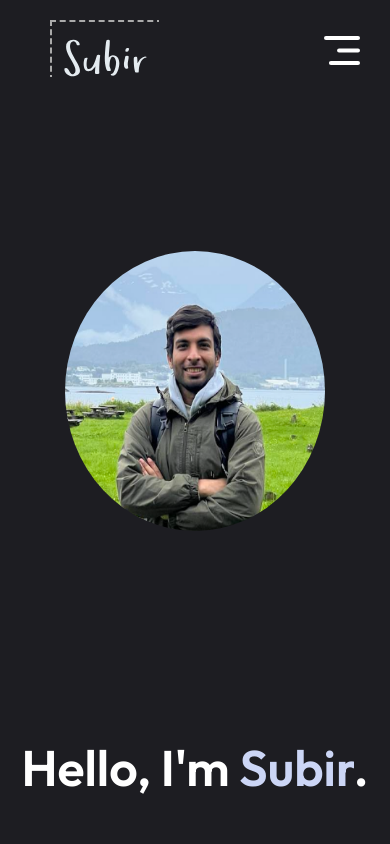
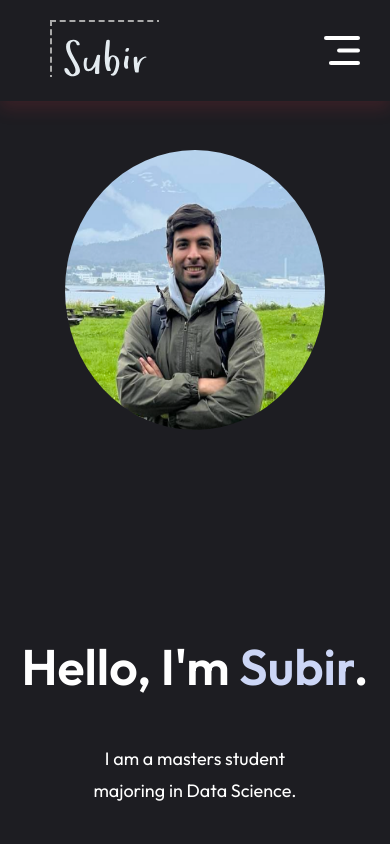
Before and after one commit to subir-raju/Portfolio_New, a React (Vite) app: page / in a window 390 px wide. Shown: the top 844 px of the page. Built offline with nearby package versions, Linux system fonts and the light colour scheme.

Commit message:
Fixed navbar scroll disappear problem

```diff
--- a/src/Components/Navbar/Navbar.css
+++ b/src/Components/Navbar/Navbar.css
@@ -1,10 +1,21 @@
-.navbar{
+  .navbar {
     display: flex;
     align-items: center;
     justify-content: space-between;
-    margin: 20px 170px;
+    padding: 20px 50px;
+    position: fixed;
+    top: 0;
+    left: 0;
+    right: 0;
+    z-index: 1000;
+    background-color: #1d1d22;
+    transition: transform 0.3s ease;
+    box-shadow: 0 .5rem 1rem rgba(220, 53, 69, .15);
 }
 
+.navbar.hide-navbar {
+  transform: translateY(-100%);
+}
 .nav-menu{
     display: flex;
     align-items: center;
@@ -49,8 +60,19 @@
 }
 @media(max-width: 768px) {
     .navbar {
-        margin: 20px 50px;
-    }
+    display: flex;
+    align-items: center;
+    justify-content: space-between;
+    padding: 20px 50px;
+    position: fixed;
+    top: 0;
+    left: 0;
+    right: 0;
+    z-index: 1000;
+    background-color: #1d1d22;
+    transition: transform 0.3s ease;
+    box-shadow: 0 .5rem 1rem rgba(220, 53, 69, .15);
+}
     .nav-connect{
         display: none;
     }
@@ -66,6 +88,12 @@
         left: 290px;
         width: 30px;
     }
+
+    .no-scroll {
+        overflow: hidden;
+        height: 100vh;
+    }
+
     .nav-menu{
         position: fixed;
         flex-direction: column;
@@ -78,6 +106,7 @@
         z-index: 2;
         transition: right 0.5s;
         right: -350px;
+        transition: transform 0.3s ease;
     }
 
     .nav-menu li{
--- a/src/Components/Navbar/Navbar.jsx
+++ b/src/Components/Navbar/Navbar.jsx
@@ -1,91 +1,86 @@
-import React, { useState, useRef } from "react";
-import { Link, useLocation } from "react-router-dom";
+import React, { useState, useEffect, useRef } from "react";
+import { Link } from "react-router-dom";
 import "./Navbar.css";
 import logo from "../../assets/logo2.svg";
 import menu_open from "../../assets/menu_open.svg";
 import menu_close from "../../assets/menu_close.svg";
 
 const Navbar = () => {
-  const [menu, setMenu] = useState("home");
+  const [hideNavbar, setHideNavbar] = useState(false);
   const menuRef = useRef();
-  const location = useLocation();
+  const lastScrollY = useRef(0);
+  const [menuOpen, setMenuOpen] = useState(false);
 
   const openMenu = () => {
     menuRef.current.style.right = "0";
+    setMenuOpen(true);
+    document.body.classList.add("no-scroll");
   };
 
   const closeMenu = () => {
     menuRef.current.style.right = "-350px";
+    setMenuOpen(false);
+    document.body.classList.remove("no-scroll");
   };
 
-  const handleScroll = (id) => {
-    const element = document.querySelector(id);
-    if (element) {
-      element.scrollIntoView({ behavior: "smooth", block: "start" });
+  const handleScroll = () => {
+    const currentScrollY = window.scrollY;
+
+    if (currentScrollY < lastScrollY.current) {
+      setHideNavbar(false);
+    } else if (currentScrollY > lastScrollY.current) {
+      setHideNavbar(true);
+    }
+
+    lastScrollY.current = currentScrollY;
+  };
+
+  const handleScrollToSection = (id) => {
+    const section = document.getElementById(id);
+    if (section) {
+      section.scrollIntoView({ behavior: "smooth", block: "start" });
+      closeMenu();
     }
   };
 
-  const handleClick = (id) => {
-    if (location.pathname === "/") {
-      handleScroll(id);
-    } else {
-      window.location.href = `/#${id.replace("#", "")}`;
-    }
-  };
+  useEffect(() => {
+    window.addEventListener("scroll", handleScroll);
+    return () => window.removeEventListener("scroll", handleScroll);
+  }, []);
 
   return (
-    <div className="navbar">
+    <div className={`navbar ${hideNavbar ? "hide-navbar" : ""}`}>
       <Link to="/">
-        <img src={logo} alt="" />
+        <img src={logo} alt="Logo" />
       </Link>
       <img
         src={menu_open}
         onClick={openMenu}
-        alt=" "
+        alt="menu open"
         className="nav-mob-open"
       />
       <ul ref={menuRef} className="nav-menu">
         <img
           src={menu_close}
           onClick={closeMenu}
-          alt=" "
+          alt="menu close"
           className="nav-mob-close"
         />
-        <li>
-          <p
-            onClick={() => handleClick("#home")}
-            className={menu === "home" ? "active" : ""}
-          >
-            Home
-          </p>
+        <li onClick={() => handleScrollToSection("home")}>
+          <p>Home</p>
         </li>
-        <li>
-          <p
-            onClick={() => handleClick("#about")}
-            className={menu === "about" ? "active" : ""}
-          >
-            About Me
-          </p>
+        <li onClick={() => handleScrollToSection("about")}>
+          <p>About Me</p>
         </li>
-        <li>
-          <p
-            onClick={() => handleClick("#project")}
-            className={menu === "project" ? "active" : ""}
-          >
-            Project
-          </p>
+        <li onClick={() => handleScrollToSection("project")}>
+          <p>Project</p>
         </li>
-        <li>
-          <p
-            onClick={() => handleClick("#contact")}
-            className={menu === "contact" ? "active" : ""}
-          >
-            Contact
-          </p>
+        <li onClick={() => handleScrollToSection("contact")}>
+          <p>Contact</p>
         </li>
       </ul>
       <div className="nav-connect">
-        <p onClick={() => handleClick("#contact")}>Let's talk</p>
+        <p onClick={() => handleScrollToSection("contact")}>Let's talk</p>
       </div>
     </div>
   );
```
